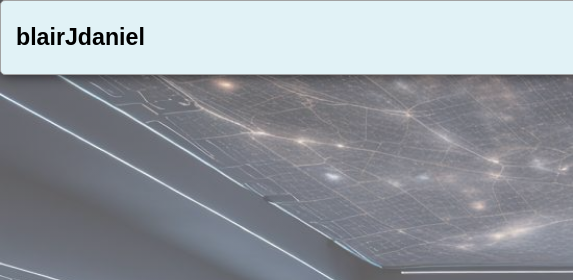
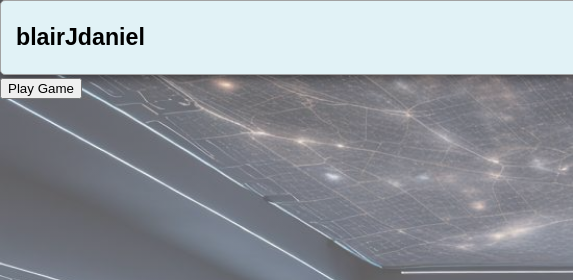
Before and after one commit to blairjdaniel/blairjdaniel.github.io, a plain HTML site: page machine_learning.html in a window 1280 px wide. Shown: the top 280 px of the page, 0-573 px from the left. Drawn offline with Linux system fonts and the light colour scheme.

Commit message:
added button on ML to webGL

```diff
--- a/machine_learning.html
+++ b/machine_learning.html
@@ -161,6 +161,6 @@ a {
 
       </ul>
 	</header>
-
+	<button onclick="window.location.href='index copy.html'">Play Game</button>
 </body>
 </html>
```
